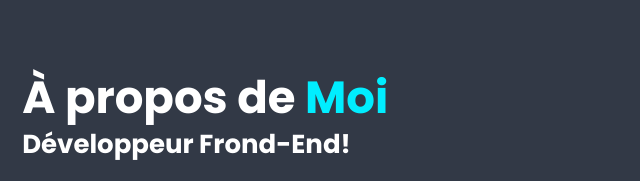
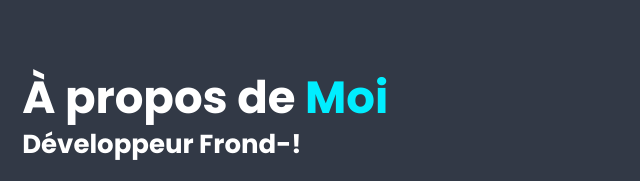
Before and after one commit to 28121979/PortfolioV2, a plain HTML site: page index.html in a window 1280 px wide. Shown: the part 1000-1181 px from the top of the page, 561-1201 px from the left. Drawn offline with nearby package versions, Linux system fonts and the light colour scheme.

```diff
--- a/index.html
+++ b/index.html
@@ -60,7 +60,7 @@
 
         <div class="about-content">
             <h2 class="heading">À propos de <span>Moi</span></h2>
-            <h3>Développeur Frond-End!</h3>
+            <h3>Développeur Frond-!</h3>
             <p>"Après vingt années de service militaire. J'ai acquis une solide base en rigueur, discipline et esprit
                 collaboratif. En tant que développeur web, je mets désormais à profit ces compétences pour créer des
                 sites web exceptionnels. Prêt à partager mes services, je suis passioné par la conception et la
```
Also changed, not shown: 1 other file.
